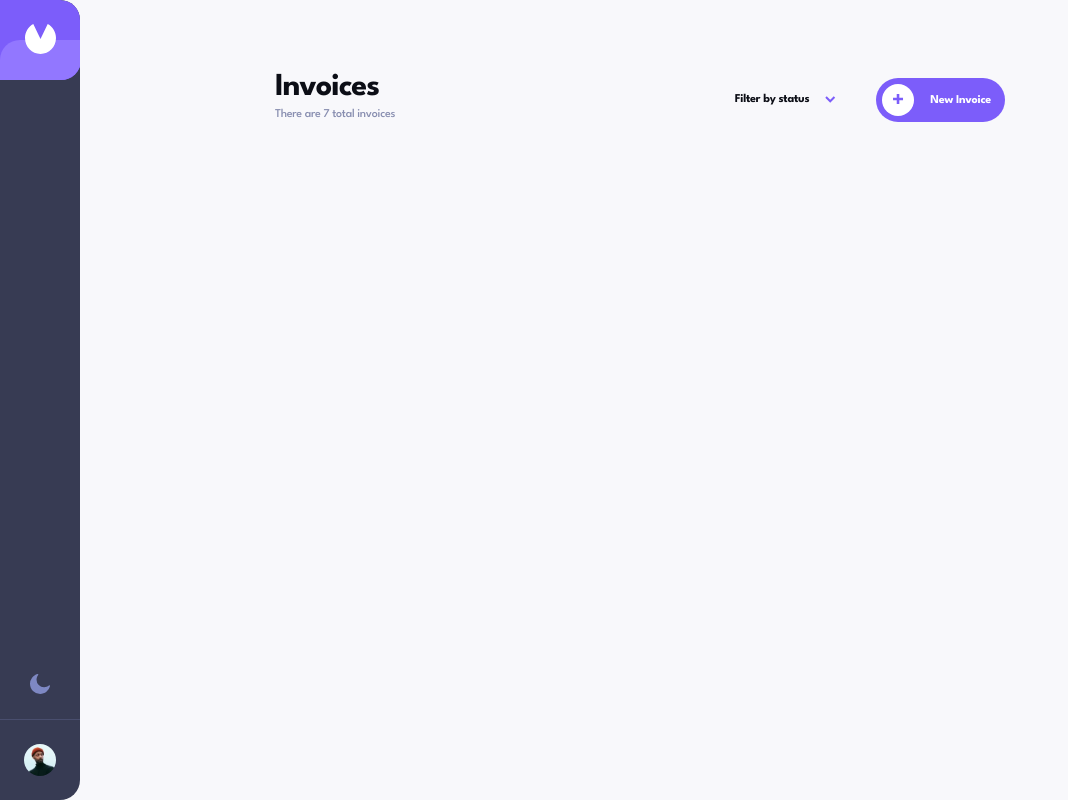
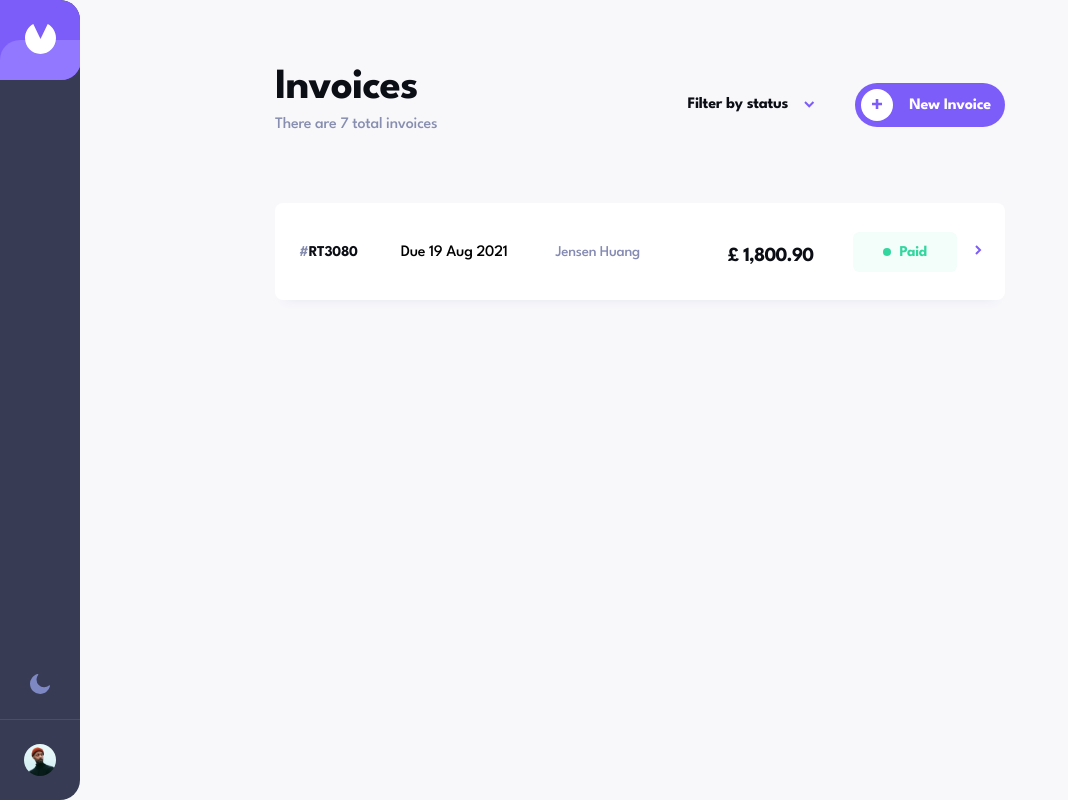
Before and after one commit to MichalTrubini/NEXT-Invoice-app, a Next.js app: page / in a window 1280 px wide. Shown: the whole page, without its empty margins (0-1068 px from the left). Built offline with nearby package versions, Linux system fonts and the light colour scheme.

Commit message:
invoice item template done

```diff
--- a/pages/index.tsx
+++ b/pages/index.tsx
@@ -1,6 +1,7 @@
 import type { NextPage } from "next";
 import Head from "next/head";
 import InvoiceHeader from "../src/components/home/invoiceHeader";
+import InvoiceItems from "../src/components/home/invoiceItems";
 
 const Home: NextPage = () => {
   return (
@@ -11,6 +12,7 @@ const Home: NextPage = () => {
         <link rel="icon" href="/favicon.ico" />
       </Head>
       <InvoiceHeader />
+      <InvoiceItems />
     </div>
   );
 };
--- a/src/components/home/invoiceHeader.module.css
+++ b/src/components/home/invoiceHeader.module.css
@@ -2,17 +2,18 @@
     display: flex;
     justify-content: space-between;
     align-items: center;
+    margin-bottom: 3.2rem;
 }
 
 .heading {
-    font-size: 2rem;
+    font-size: 2.5rem;
     letter-spacing: -0.63px;
     line-height: 2.2rem;
-    margin-bottom: 0.4rem;
+    margin-bottom: 0.8rem;
 }
 
 .invoiceCount, .filter {
-    font-size: 1.2rem;
+    font-size: 1.5rem;
     line-height: 1.5rem;
     letter-spacing: -0.25px;
 }
@@ -48,7 +49,7 @@
 
 .addInvoice {
     color: var(--white);
-    font-size: 1.2rem;
+    font-size: 1.5rem;
     font-weight: 700;
     line-height: 1.5rem;
     letter-spacing: -0.25px;
@@ -63,11 +64,14 @@
 
 @media screen and (min-width:768px) {
 
+    .header {
+        margin-bottom: 5.6rem;
+    }
+
     .heading {
-        font-size: 3.2rem;
+        font-size: 4.3rem;
         letter-spacing: -1px;
-
-        margin-bottom: 0.8rem;
+        margin-bottom: 1.8rem;
     }
 
     .filterBlock {
@@ -81,4 +85,20 @@
     .addContainer {
         gap: 1.6rem;
     }
+
+    .invoiceCount, .filter {
+        font-size: 1.6rem;
+    }
+
+    .addInvoice {
+        font-size: 1.6rem;
+    }
 }
+
+
+@media screen and (min-width:1024px) {
+
+    .header {
+        margin-bottom: 7.1rem;
+    }
+}
--- /dev/null
+++ b/src/components/home/invoiceItems.module.css
@@ -0,0 +1,114 @@
+.invoiceItems {
+  display: flex;
+  flex-direction: column;
+  gap: 1.6rem;
+}
+
+.invoiceItem {
+  padding: 2.4rem;
+  box-shadow: 0px 10px 10px -10px rgba(72, 84, 159, 0.100397);
+  border-radius: 8px;
+}
+
+.topRow,
+.bottomRow {
+  display: flex;
+  justify-content: space-between;
+  align-items: center;
+}
+
+.topRow {
+  margin-bottom: 2.4rem;
+}
+
+.invoiceHeader,
+.name,
+.status {
+  font-size: 1.5rem;
+  letter-spacing: -0.25px;
+}
+
+.date {
+  font-size: 1.6rem;
+  letter-spacing: -0.25px;
+}
+
+.statusContainer {
+  padding: 1.3rem 3rem;
+  background: rgba(51, 214, 159, 0.06);
+  border-radius: 6px;
+  display: flex;
+  gap: 0.8rem;
+}
+
+.status {
+  color: #33d69f;
+  font-weight: 700;
+}
+
+.circle {
+  width: 8px;
+  height: 8px;
+  border-radius: 100%;
+  display: block;
+  position: relative;
+  top: 3px;
+  background-color: #33d69f;
+}
+
+.price {
+  font-size: 2rem;
+  letter-spacing: -0.8px;
+  font-weight: 700;
+  margin-top: 0.8rem;
+}
+
+@media screen and (min-width: 768px) {
+  .invoiceItem {
+    display: flex;
+    justify-content: space-between;
+    padding: 2.9rem 4.8rem 2.8rem 2.4rem;
+  }
+  .topRow {
+    margin-bottom: 0;
+  }
+
+  .date {
+    margin-left: 2.7rem;
+  }
+
+  .name {
+    margin-left: 3.7rem;
+  }
+
+  .statusContainer {
+    margin-left: 4rem;
+    position: relative;
+  }
+
+  .arrowIcon {
+    position: absolute;
+    right: -25px;
+  }
+}
+
+@media screen and (min-width: 1024px) {
+
+    .date {
+      margin-left: 4.3rem;
+    }
+
+    .name {
+      margin-left: 4.8rem;
+    }
+
+    .statusContainer {
+      margin-left: 4rem;
+      position: relative;
+    }
+
+    .arrowIcon {
+      position: absolute;
+      right: -25px;
+    }
+  }
--- /dev/null
+++ b/src/components/home/invoiceItems.tsx
@@ -0,0 +1,38 @@
+import styles from "./invoiceItems.module.css";
+import { useScreenWidth } from "../../shared/utils/hooks";
+import ThemeContext from "../../shared/store/theme-context";
+import { useContext } from "react";
+import arrow from "../../../public/assets/icon-arrow-right.svg";
+import Image from "next/image";
+
+const InvoiceItems = () => {
+  const { setThemeStyles } = useContext(ThemeContext);
+  const tabletBreakpoint = 768;
+
+  return (
+    <div className={styles.invoiceItems}>
+      <div className={`${styles.invoiceItem} ${setThemeStyles('invoiceItem')}`}>
+        <div className={styles.topRow}>
+          <h2 className={styles.invoiceHeader}>
+            <span className={setThemeStyles('textTwo')}>#</span><span className={setThemeStyles('textOne')}>RT3080</span>
+          </h2>
+          {useScreenWidth() > tabletBreakpoint - 1 && <p className={styles.date}>Due 19 Aug 2021</p>}
+          <p className={`${styles.name} ${setThemeStyles('textThree')}`}>Jensen Huang</p>
+        </div>
+        <div className={styles.bottomRow}>
+          <div>
+            {useScreenWidth() < tabletBreakpoint && <p className={`${styles.date} ${setThemeStyles('textTwo')}`}>Due 19 Aug 2021</p>}
+            <p className={`${styles.price} ${setThemeStyles('textOne')}`}>£ 1,800.90</p>
+          </div>
+          <div className={styles.statusContainer}>
+            <div className={styles.circle}></div>
+            <p className={styles.status}>Paid</p>
+            {useScreenWidth() > tabletBreakpoint - 1 && <Image src={arrow} alt='arrow' className={styles.arrowIcon}/>}
+          </div>
+        </div>
+      </div>
+    </div>
+  );
+};
+
+export default InvoiceItems;
--- a/src/shared/store/theme-context.js
+++ b/src/shared/store/theme-context.js
@@ -12,12 +12,16 @@ export function ThemeProvider({ children }) {
         headerBackground: "header-color-lightTheme",
         textOne: "text-colorOne-lightTheme",
         textTwo: "text-colorTwo-lightTheme",
+        textThree: "text-colorThree-lightTheme",
+        invoiceItem: "background-invoice-lightTheme"
       },
       themeDark: {
         backgroundMain: "background-main-darkTheme",
         headerBackground: "header-color-darkTheme",
         textOne: "text-colorOne-darkTheme",
         textTwo: "text-colorTwo-darkTheme",
+        textThree: "text-colorThree-darkTheme",
+        invoiceItem: "background-invoice-DarkTheme"
       }
     };
 
--- a/src/shared/styles/globals.css
+++ b/src/shared/styles/globals.css
@@ -2,6 +2,7 @@
   --black: #0C0E16;
   --blackish: #141625;
   --greyish: #F8F8FB;
+  --darkBlue: #1E2139;
   --red: #EC5757;
   --pink: #FF9797;
   --purple: #7C5DFA;
@@ -79,6 +80,14 @@ background-color: #373B53;
   color: var(--blueGrey);
 }
 
+.background-invoice-lightTheme {
+  background-color: var(--white);
+}
+
+.text-colorThree-lightTheme {
+color: #858BB2;
+}
+
 /************DARK THEME*************/
 
 .header-color-darkTheme {
@@ -97,6 +106,14 @@ background-color: #1E2139;
   color: var(--lightBlueGrey);
 }
 
+.background-invoice-DarkTheme {
+  background-color: var(--darkBlue);
+}
+
+.text-colorThree-darkTheme {
+  color: var(--white);
+  }
+
 @media screen and (min-width:768px) {
   main {
     min-height: calc(100vh - 80px);
```
